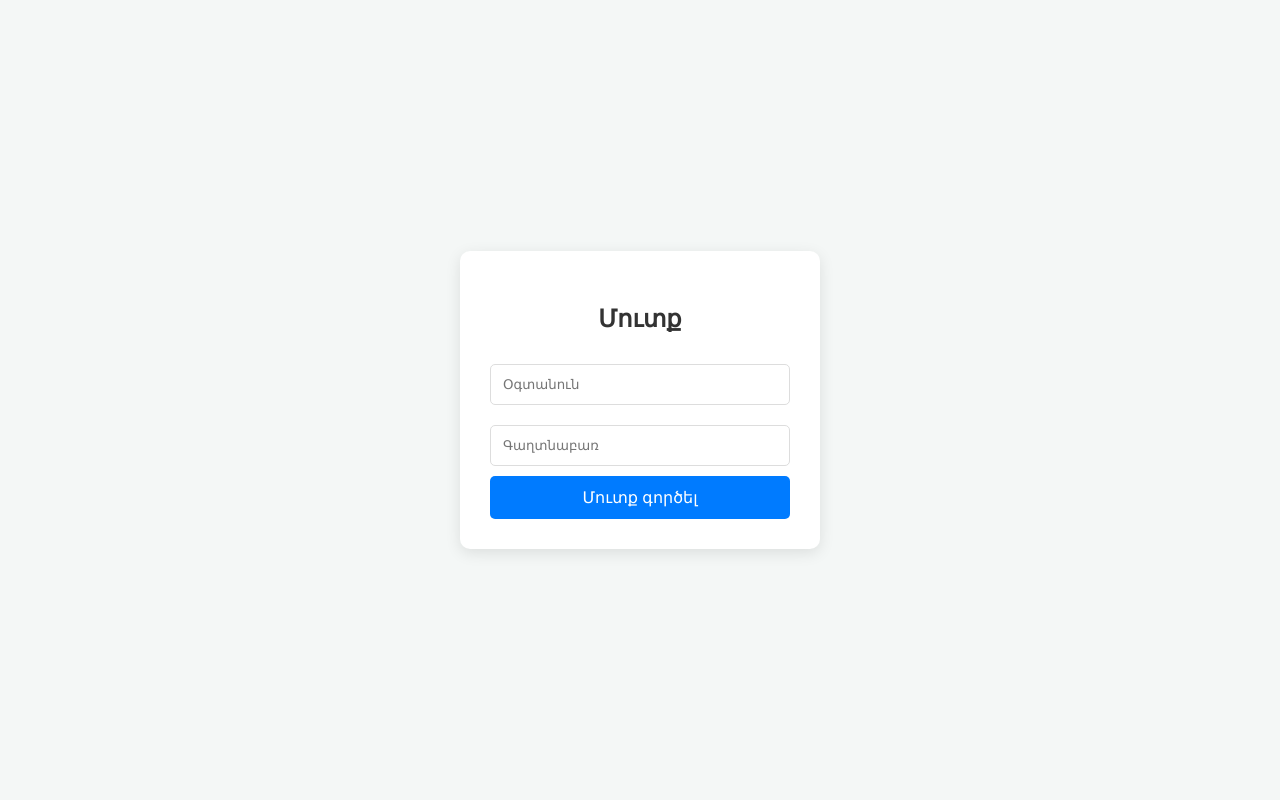
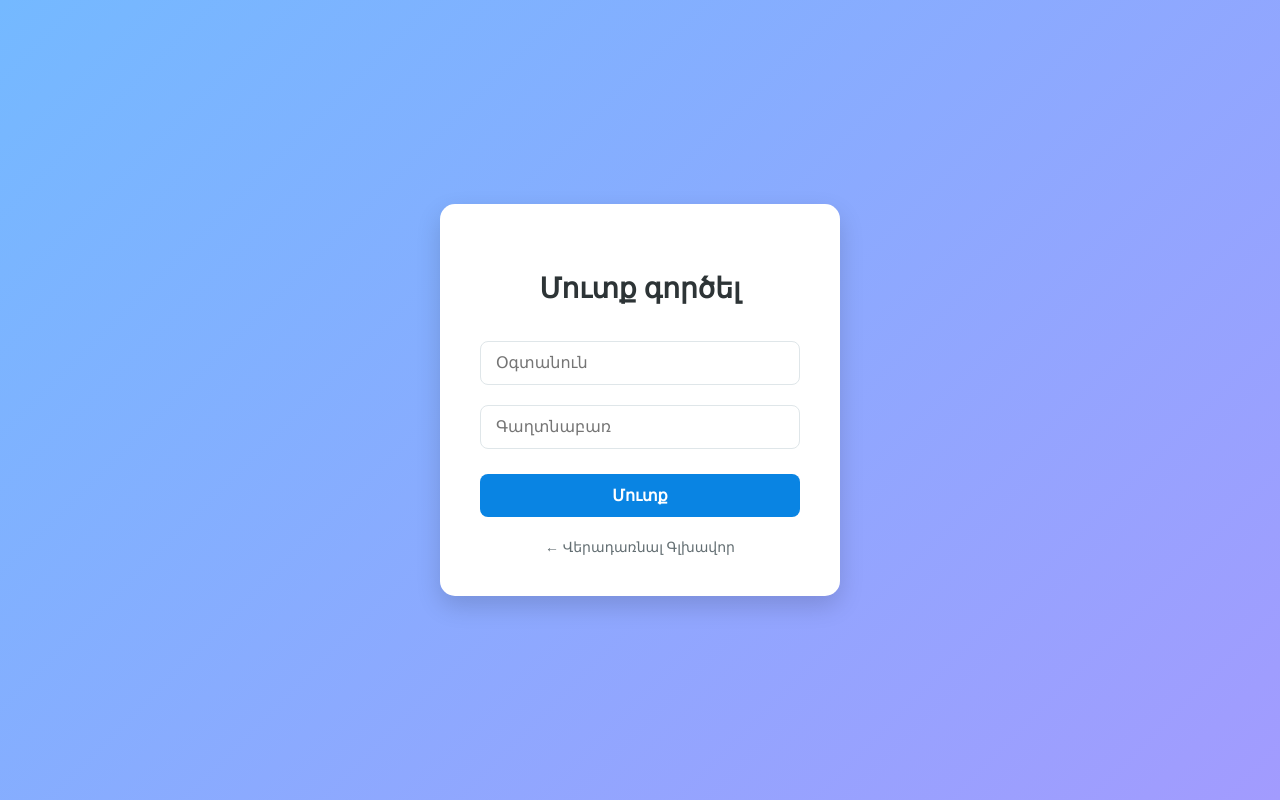
Before and after one commit to Narek201114/my-weather-site-, a Flask app: page /login in a window 1280 px wide. Run offline with Flask 3, Linux system fonts and the light colour scheme.

Commit message:
Update login.html

```diff
--- a/templates/login.html
+++ b/templates/login.html
@@ -2,23 +2,65 @@
 <html lang="hy">
 <head>
     <meta charset="UTF-8">
+    <meta name="viewport" content="width=device-width, initial-scale=1.0">
+    <title>Մուտք | Եղանակի Տեսություն</title>
     <style>
-        body { font-family: 'Segoe UI', sans-serif; background-color: #f4f7f6; display: flex; justify-content: center; align-items: center; height: 100vh; margin: 0; }
-        .login-card { background: white; padding: 30px; border-radius: 10px; box-shadow: 0 4px 15px rgba(0,0,0,0.1); width: 300px; text-align: center; }
-        input { width: 100%; padding: 12px; margin: 10px 0; border: 1px solid #ddd; border-radius: 5px; box-sizing: border-box; }
-        button { width: 100%; padding: 12px; background-color: #007bff; color: white; border: none; border-radius: 5px; cursor: pointer; font-size: 16px; }
-        button:hover { background-color: #0056b3; }
-        h2 { color: #333; }
+        body {
+            font-family: 'Segoe UI', Arial, sans-serif;
+            background: linear-gradient(135deg, #74b9ff, #a29bfe);
+            display: flex;
+            justify-content: center;
+            align-items: center;
+            height: 100vh;
+            margin: 0;
+        }
+        .login-container {
+            background: white;
+            padding: 40px;
+            border-radius: 15px;
+            box-shadow: 0 10px 25px rgba(0,0,0,0.15);
+            width: 320px;
+            text-align: center;
+        }
+        h2 { color: #2d3436; margin-bottom: 25px; font-size: 28px; }
+        input {
+            width: 100%;
+            padding: 12px 15px;
+            margin: 10px 0;
+            border: 1px solid #dfe6e9;
+            border-radius: 8px;
+            box-sizing: border-box;
+            font-size: 16px;
+            transition: 0.3s;
+        }
+        input:focus { border-color: #0984e3; outline: none; }
+        button {
+            width: 100%;
+            padding: 12px;
+            background-color: #0984e3;
+            color: white;
+            border: none;
+            border-radius: 8px;
+            cursor: pointer;
+            font-size: 16px;
+            font-weight: bold;
+            margin-top: 15px;
+            transition: 0.3s;
+        }
+        button:hover { background-color: #000000; transform: translateY(-2px); }
+        .back-link { display: block; margin-top: 20px; color: #636e72; text-decoration: none; font-size: 14px; }
+        .back-link:hover { color: #0984e3; }
     </style>
 </head>
 <body>
-    <div class="login-card">
-        <h2>Մուտք</h2>
+    <div class="login-container">
+        <h2>Մուտք գործել</h2>
         <form action="/login" method="POST">
             <input type="text" name="username" placeholder="Օգտանուն" required>
             <input type="password" name="password" placeholder="Գաղտնաբառ" required>
-            <button type="submit">Մուտք գործել</button>
+            <button type="submit">Մուտք</button>
         </form>
+        <a href="/" class="back-link">← Վերադառնալ Գլխավոր</a>
     </div>
 </body>
 </html>
```
